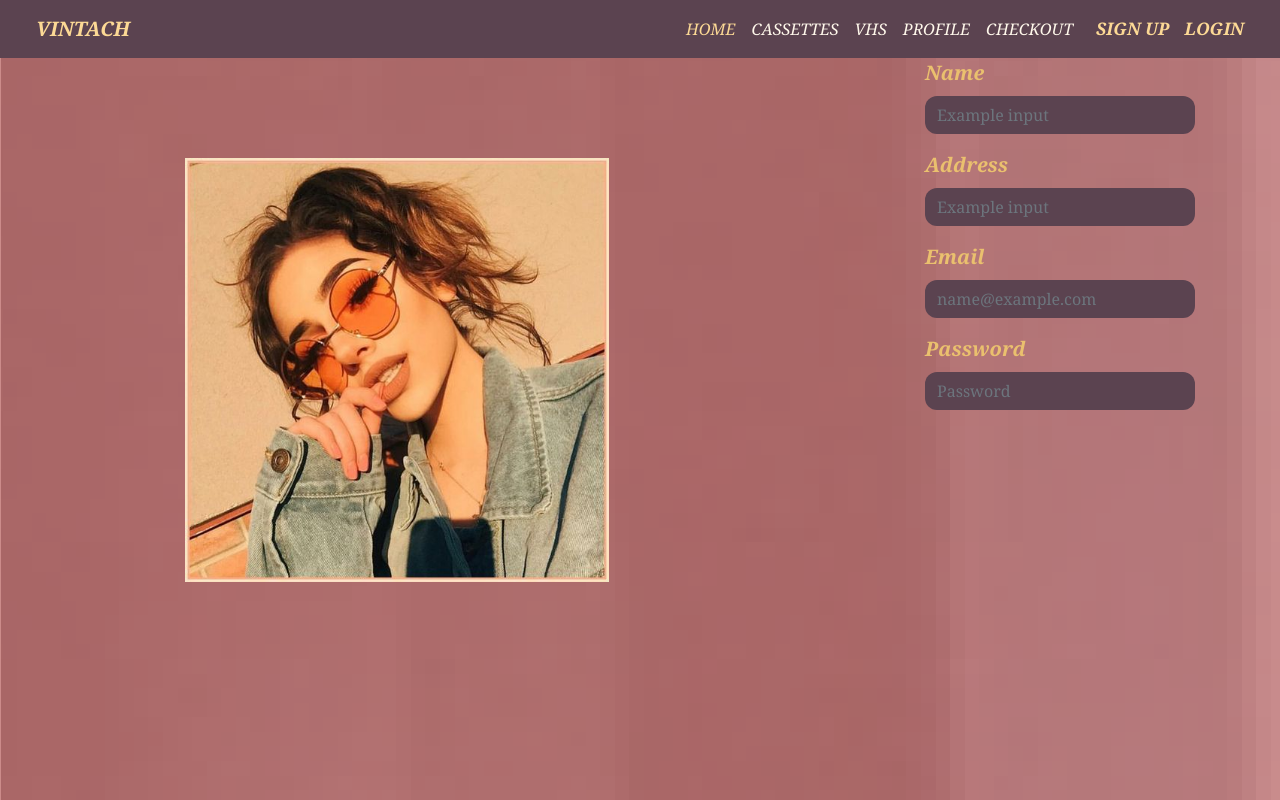
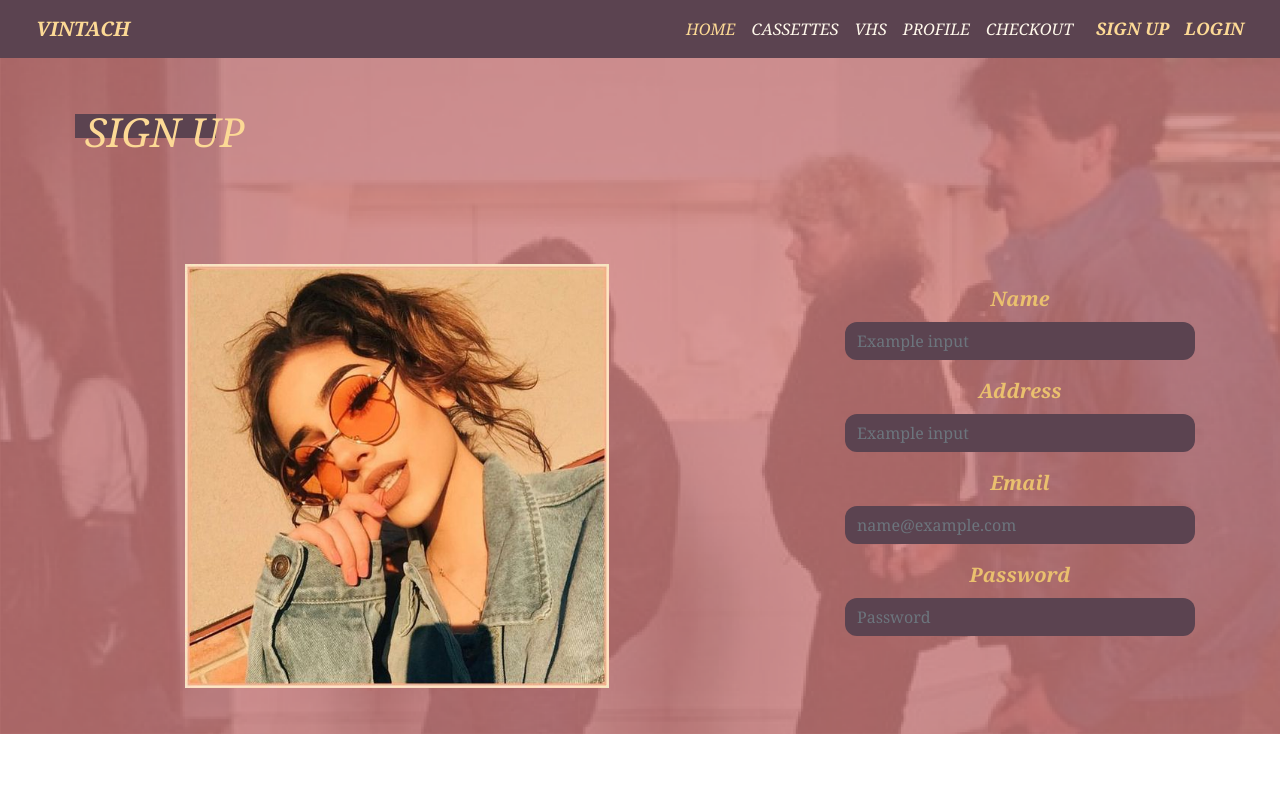
Before and after one commit to ElFora/Vintach, a PHP site: page /signup.php in a window 1280 px wide. Run offline with PHP 8.4, Linux system fonts and the light colour scheme; some libraries are stand-ins or nearby versions.

Commit message:
sign up??

```diff
--- a/src/css/estilos.css
+++ b/src/css/estilos.css
@@ -173,8 +173,15 @@
 /* body .sign-up{
   background-image: #C25D5C !important;
 } */
+.tittle-signup h1{
+  margin-top: 50px;
+  color: #FCD995 ;
+}
+
 .container .sign-up{
   margin: 100px;
+  /* width: 100%;
+  height: auto; */
 }
 
 .container .sign-up img{
@@ -187,6 +194,9 @@
   float:right;
   border:none;
   vertical-align: center;
+  width: 100%;
+  margin-top: 120px;
+  margin-left: 15px;
 }
 .sign-up .form-group label{
   color: #EAC06E !important;
@@ -194,6 +204,7 @@
   font-size: 20px;
   text-align: center;
   border:none;
+  width: 100%;
 }
 
 .sign-up .form-group input{
@@ -202,4 +213,16 @@
   border:none;
   border-radius: 12px;
   size: 50px, 20px;
+  width: 100%;
 }
+
+.sign-up .rectangle {
+  height: 24px;
+  width: 141px;
+  position: absolute;
+  margin-top: -50px;
+  margin-left: -10px;
+  background-color: #5B4350;
+  z-index: -10px;
+  z-index: -1;
+}
--- a/src/signup.php
+++ b/src/signup.php
@@ -22,7 +22,7 @@
 
     <title>Vintache</title>
 </head>
-<body background="images/fotos_signup.png">
+<body background="images/fotos_signup.png" style="background-repeat: no-repeat; background-size:110%;">
 
     <!-- Nav bar -->
     <?php include("includes/nav.php");?>
@@ -30,6 +30,14 @@
 
     <!-- Container -->
 <div class="container sign-up">
+  <!-- tittle -->
+  <div class="row tittle-signup">
+    <div class="col-lg-12">
+      <h1>SIGN UP</h1>
+      <div class="rectangle"></div>
+  </div>
+</div>
+
   <div class="row">
     <div class="col-lg-8">
       <div class="sign-up">
```
